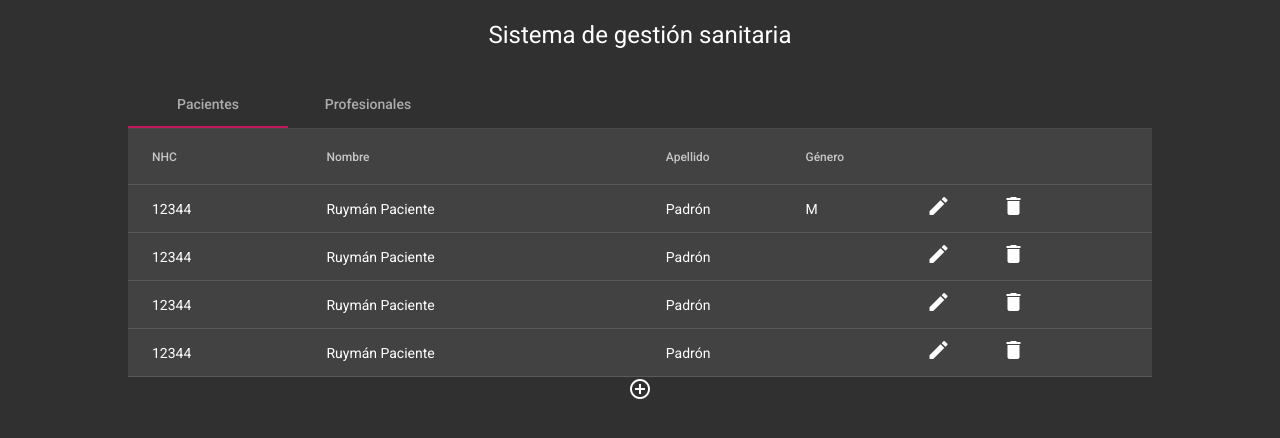
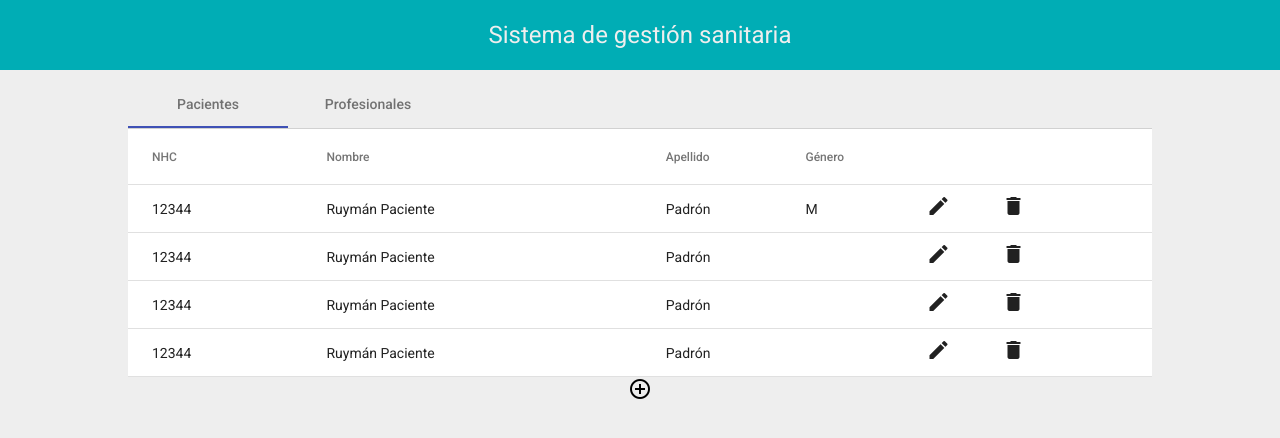
Before and after one commit to Ruymy7/ProyectoAngular_HIS, an Angular app: page /users in a window 1280 px wide. Shown: the top 438 px of the page. Built offline with nearby package versions, Linux system fonts and the light colour scheme; data requests are answered from the project's data file.

Commit message:
Change app colors

```diff
--- a/angular.json
+++ b/angular.json
@@ -28,7 +28,7 @@
               "src/assets"
             ],
             "styles": [
-              "./node_modules/@angular/material/prebuilt-themes/pink-bluegrey.css",
+              "./node_modules/@angular/material/prebuilt-themes/indigo-pink.css",
               "src/styles.scss"
             ],
             "scripts": []
@@ -93,7 +93,7 @@
               "src/assets"
             ],
             "styles": [
-              "./node_modules/@angular/material/prebuilt-themes/pink-bluegrey.css",
+              "./node_modules/@angular/material/prebuilt-themes/indigo-pink.css",
               "src/styles.scss"
             ],
             "scripts": []
--- a/src/app/app.component.scss
+++ b/src/app/app.component.scss
@@ -1,9 +1,13 @@
+@import '../colors.scss';
+
 header{
   display: flex;
   justify-content: center;
   align-items: center;
+  background: $light;
   h1{
     margin: 0.8em;
     cursor: pointer;
+    color: $lightest;
   }
 }
--- a/src/colors.scss
+++ b/src/colors.scss
@@ -1,4 +1,4 @@
-$lightest:#e43f5a;
-$light:#162447;
-$solid:#303030;
-$dark:#1b1b2f;
+$lightest:#eeeeee;
+$light:#00adb5;
+$solid:#393e46;
+$dark:#222831;
--- a/src/styles.scss
+++ b/src/styles.scss
@@ -8,6 +8,5 @@
 }
 
 body {
-  background: $solid;
-  color: white;
+  background: $lightest;
 }
```
